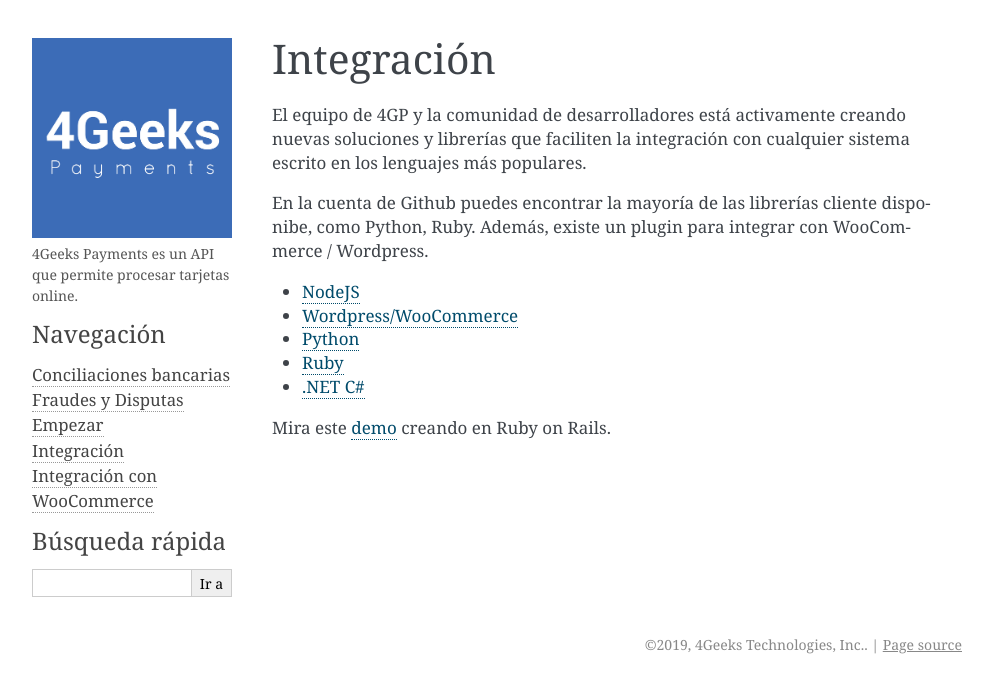
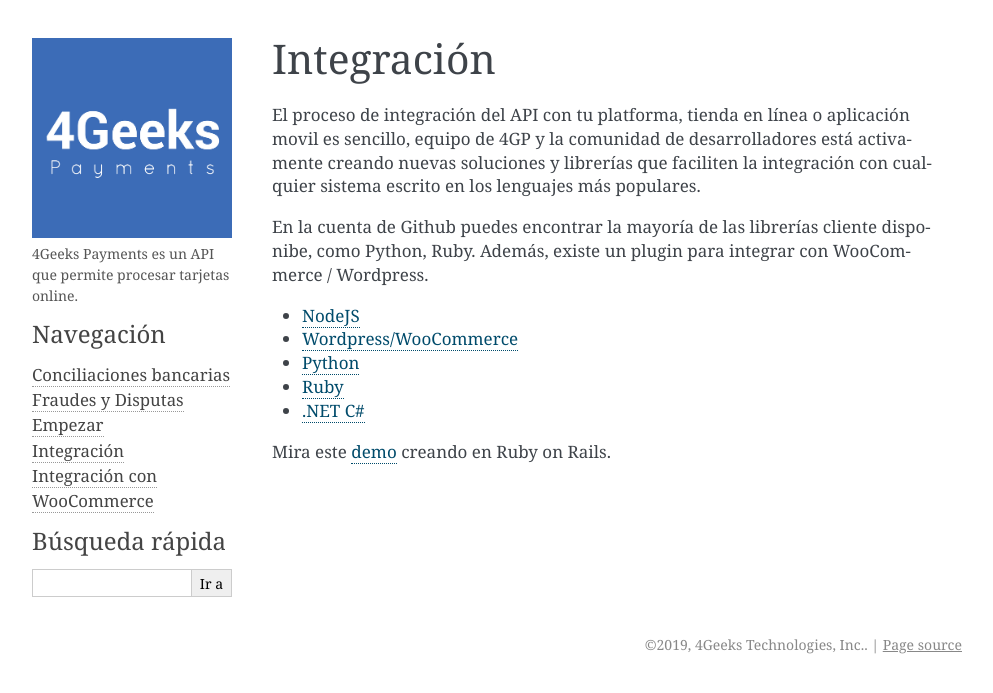
Before and after one commit to ArivazhaganArul/gpayments-support, a Sphinx documentation site: the page built from source/integacion.rst, in a window 1280 px wide. Shown: the top 693 px of the page, without its empty margins (148-1141 px from the left). Built offline with Sphinx 7.4.7, drawn with Linux system fonts in a browser that asks for light colours.

Commit message:
Update integacion.rst

```diff
--- a/source/integacion.rst
+++ b/source/integacion.rst
@@ -1,7 +1,7 @@
 Integración
-=============
+============
 
-El equipo de 4GP y la comunidad de desarrolladores está activamente creando
+El proceso de integración del API con tu platforma, tienda en línea o aplicación movil es sencillo,  equipo de 4GP y la comunidad de desarrolladores está activamente creando
 nuevas soluciones y librerías que faciliten la integración con cualquier
 sistema escrito en los lenguajes más populares.
 
```
